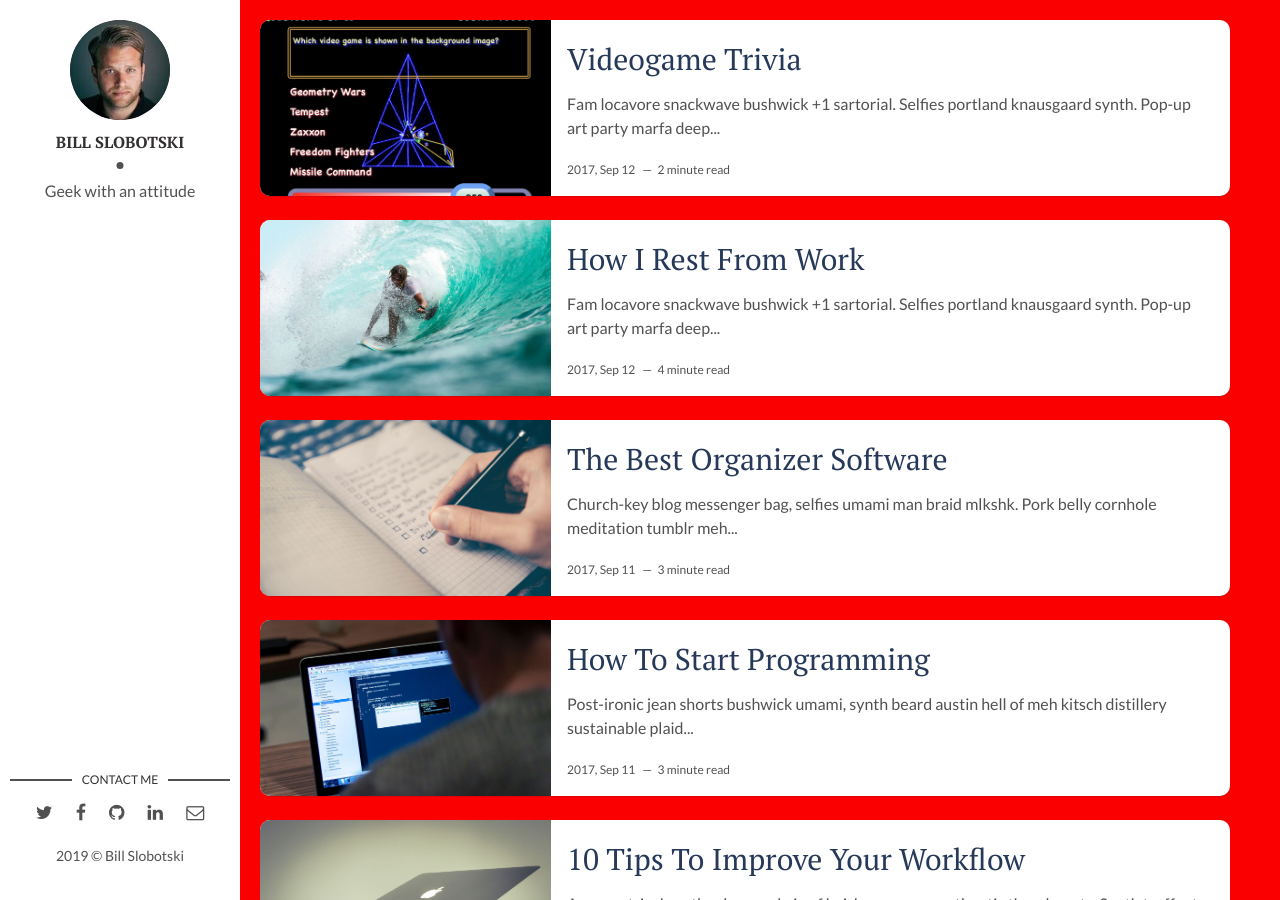
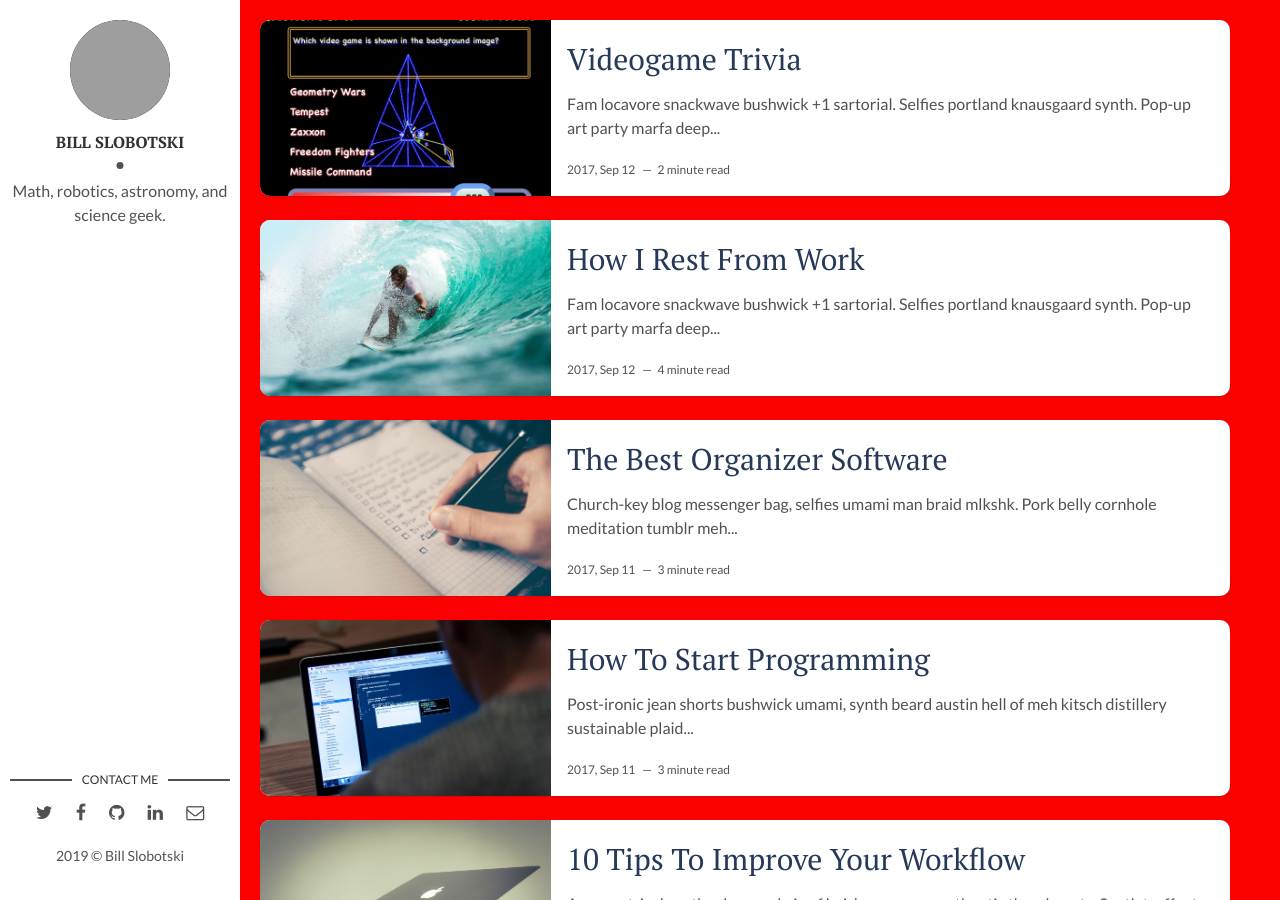
Before and after one commit to cgbotski/cgbotski.github.io, a Jekyll site: the page built from index.html, in a window 1280 px wide and 900 px high. Built offline with Jekyll 4.4.1, drawn with Linux system fonts in a browser that asks for light colours; the list of posts is cut into pages by our own code; grey boxes are pictures that could not be loaded.

Commit message:
Update _config.yml

```diff
--- a/_config.yml
+++ b/_config.yml
@@ -10,8 +10,8 @@ site-twitter: #if your site has a twitter account, enter it here
 
 # Author Settings
 author: Bill Slobotski # add your name
-author-img: david-freeman.jpg # add your photo
-about-author: Geek with an attitude # add description
+author-img: My Head.jpg # add your photo
+about-author: Math, robotics, astronomy, and science geek. # add description
 social-twitter: # add your Twitter handle
 social-facebook: # add your Facebook handle
 social-github: cgbotski # add your Github handle
```
